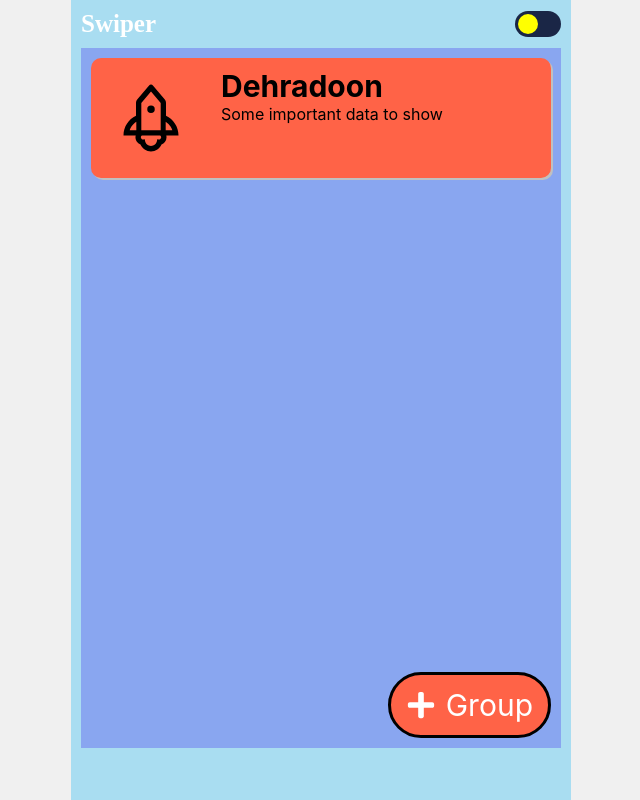
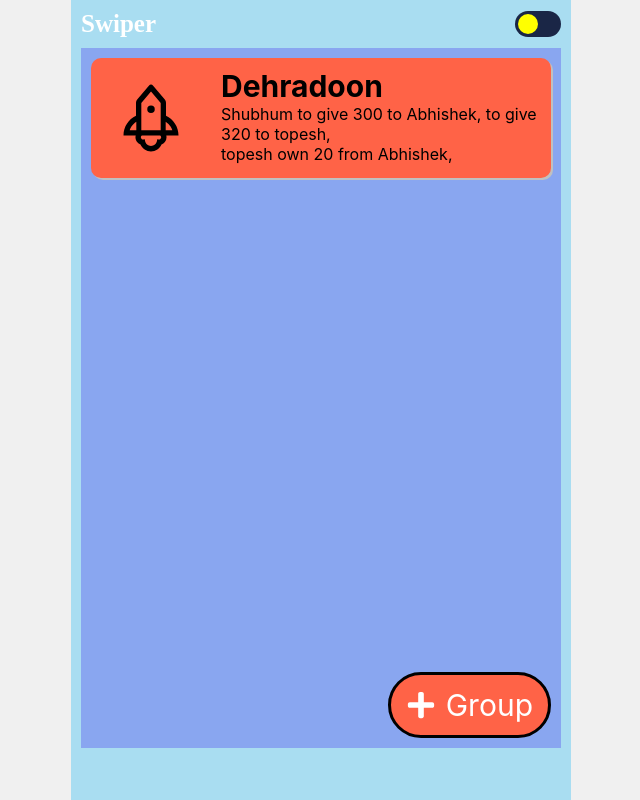
Before and after one commit to 4bhis1/Splitter-reborn, a React (Create React App) app: page / in a window 1280 px wide. Shown: the whole page, without its empty margins (319-959 px from the left). Built offline with nearby package versions, Linux system fonts and the light colour scheme; the HTML template or start-up script is replaced by a standard one.

Commit message:
done final touch

```diff
--- a/src/Component/CardForDescription.jsx
+++ b/src/Component/CardForDescription.jsx
@@ -1,19 +1,14 @@
 import React from "react";
 import Calculate from "../Pages/Calculation";
 
-const CardForDescription = ({ data }) => {
-  //   console.log("datat is hete", data[Object.keys(data)[0]]);
-  const name = Object.keys(data)[0];
+const CardForDescription = ({ obj, index }) => {
+  const data = obj.expenses[index];
+  const name = Object.keys(data);
+  const result = obj.result[index];
+  const tempData = data[name];
 
-  let expensesOfMember = data[Object.keys(data)[0]];
+  const avg = obj.avg[index]
 
-  let tempData = [];
-
-  for (let i in expensesOfMember) {
-    tempData.push({ Name: i, Amount: parseInt(expensesOfMember[i]) });
-  }
-
-  const { result, avg } = Calculate(tempData);
 
   let ansInString = result.map((x) => {
     return x.taker + " own " + x.amount + " from " + x.giver;
@@ -22,7 +17,7 @@ const CardForDescription = ({ data }) => {
   return (
     <div className="topCard" style={{ display: "block" }}>
       <div>{name}</div>
-      <div style={{ marginLeft: 20,marginTop : 10 }}>
+      <div style={{ marginLeft: 20, marginTop: 10 }}>
         <div style={{ marginLeft: 20 }}>
           {tempData.map((x, y) => {
             return (
--- a/src/Component/CardForGroups.jsx
+++ b/src/Component/CardForGroups.jsx
@@ -4,9 +4,9 @@ import "./Card.css";
 
 import { FaTrashAlt } from "react-icons/fa";
 
-const Card = ({ Name, func, logo }) => {
+const Card = ({ Name, func, logo, impData }) => {
   const rand = Math.floor(Math.random() * logo.length);
-  // console.log(rand, logo[rand]);
+  // console.log("??>?>?>?>", func);
   return (
     <div className="topCard" onClick={func}>
       <div
@@ -22,7 +22,11 @@ const Card = ({ Name, func, logo }) => {
       </div>
       <div style={{ marginLeft: 20 }}>
         <div className="name">{Name}</div>
-        <div>Some important data to show</div>
+        <div>
+          {impData?.map((x, y) => {
+            return <div key={y}>{x}</div>;
+          })}
+        </div>
       </div>
     </div>
   );
--- a/src/Component/DropBoxDescription.jsx
+++ b/src/Component/DropBoxDescription.jsx
@@ -2,16 +2,15 @@ import React from "react";
 import { useState } from "react";
 import { AiOutlineClose } from "react-icons/ai";
 import { FaSearch } from "react-icons/fa";
+import Calculate from "../Pages/Calculation";
 
 import "./Dropbox.css";
 
 const DropBoxDescription = ({ updateShowAdd, updateMainObj, obj, mainObj }) => {
-  // console.log("obj in drop Box description", obj);
   const [text, updateText] = useState({
     expense: "",
   });
   let members = obj.members;
-  // console.log("<><//", members);
 
   const [check, updateCheck] = useState({
     selectAll: false,
@@ -62,14 +61,10 @@ const DropBoxDescription = ({ updateShowAdd, updateMainObj, obj, mainObj }) => {
             onChange={() => {
               updateCheck({ ...check, selectAll: !check.selectAll });
             }}
-            // label= "Select all"
           />
           Select all
           <div style={{ paddingLeft: 15, paddingTop: 5, paddingBottom: 5 }}>
             {members.map((x, y) => {
-              // for (let i in check) {
-              //   if (check[i] === false) check.selectAll = false;
-              // }
               if (!text[x]) text[x] = 0;
 
               if (check.selectAll)
@@ -91,7 +86,6 @@ const DropBoxDescription = ({ updateShowAdd, updateMainObj, obj, mainObj }) => {
                     style={{ width: 50 }}
                     value={text.x}
                     onChange={(e) => {
-                      // console.log(e.target.value);
                       updateText({ ...text, [x]: e.target.value });
                       if (e.target.value > 0) {
                         check[x] = true;
@@ -104,22 +98,21 @@ const DropBoxDescription = ({ updateShowAdd, updateMainObj, obj, mainObj }) => {
           </div>
           <button
             onClick={() => {
-              let arr = {};
+              let arr = [];
 
-              // console.log("texte", text);
-              // console.log("into this one more time");
               for (let i in check) {
                 if (check[i] === true && i !== "selectAll") {
-                  arr[i] = text[i];
+                  const temp = { Name: i, Amount: parseInt(text[i]) };
+                  arr = [...arr, temp];
                 }
               }
 
-              // console.log("<><<<<<<", { [text.expense]: arr });
-              // console.log("object h bhai ye", obj);
-              let temp = [...obj.expenses, { [text.expense]: arr }];
-              obj.expenses = temp;
-              // obj.expenses.push({ [text.expense]: arr });
-              // console.log("main Object---> M>>M>", mainObj, obj);
+              obj.expenses = [...obj.expenses, { [text.expense]: arr }];
+
+              const { result, avg } = Calculate(arr);
+
+              obj.result = [...obj.result, result];
+              obj.avg = [...obj.avg,avg];
 
               updateMainObj([...mainObj]);
               updateShowAdd(false);
--- a/src/Pages/Calculation.js
+++ b/src/Pages/Calculation.js
@@ -23,7 +23,7 @@ let Calculate = (obj) => {
     }
   }
   // console.log(sum,sum/t,t,giver,taker)
-  console.log(giver, taker);
+  // console.log(giver, taker);
 
   let results = [];
 
--- a/src/Pages/Description.jsx
+++ b/src/Pages/Description.jsx
@@ -5,20 +5,28 @@ import { FaAngleLeft, FaPlus } from "react-icons/fa";
 import CardForDescription from "../Component/CardForDescription";
 import DropBox from "../Component/DropBox";
 import DropBoxDescription from "../Component/DropBoxDescription";
+import simplifyExpense from "./SimplifyExpense";
 
 const Description = ({ mainObject, updateMainObj, index }) => {
-  // console.log(">>>>>>>>>>>>>>>>><<<<<EEEe", mainObject);
   let tempObj;
   if (mainObject[index][Object.keys(mainObject[index])]) {
     tempObj = mainObject[index][Object.keys(mainObject[index])];
   }
   useEffect(() => {
     tempObj.expenses = [];
+    tempObj.result = [];
+    tempObj.avg = [];
   }, []);
 
   let [showAdd, updateShowAdd] = useState(false);
 
-  // console.log("???? --=-=-- mainObjectt", mainObject);
+  // console.log("??>?>?>", tempObj?.result);
+  let ans;
+  if (tempObj?.result) {
+    const { temp, result } = simplifyExpense(tempObj.result);
+    ans = result;
+    // console.log("temp??.>>",temp);
+  }
 
   return (
     <div
@@ -67,13 +75,22 @@ const Description = ({ mainObject, updateMainObj, index }) => {
           borderRadius: 11,
         }}
       >
-        Hellodea
+        {/* {tempObj["result"]?.map((result, y) => {
+          let ansInString = result.map((x) => {
+            return x.taker + " own " + x.amount + " from " + x.giver;
+          });
+          return ansInString.map((x1, y1) => {
+            return <div>{x1}</div>;
+          });
+        })} */}
+        {ans.map((x, y) => {
+          return <div key={y}>{x}</div>;
+        })}
       </div>
 
       <div>
         {tempObj?.expenses?.map((x, y) => {
-          // console.log("Description ", x);
-          return <CardForDescription data={x} key={y} />;
+          return <CardForDescription obj={tempObj} index={y} />;
         })}
       </div>
       <div
--- a/src/Pages/Main.jsx
+++ b/src/Pages/Main.jsx
@@ -15,6 +15,7 @@ import Nav from "../Component/Nav";
 import Description from "./Description";
 import Logo from "../Theme/Logo";
 import { useEffect } from "react";
+import simplifyExpense from "./SimplifyExpense";
 
 let all = [];
 
@@ -33,9 +34,35 @@ function Main() {
     updateMainObject([
       {
         Dehradoon: {
+          avg: [300, 320],
           logo: Logo[0],
-          // date
+          expenses: [
+            {
+              Khana: [
+                { Name: "Abhishek", Amount: 900 },
+                { Name: "Shubhum", Amount: 0 },
+                { Name: "topesh", Amount: 0 },
+              ],
+            },
+            {
+              Rakesh: [
+                { Name: "Abhishek", Amount: 0 },
+                { Name: "Shubhum", Amount: 0 },
+                { Name: "topesh", Amount: 960 },
+              ],
+            },
+          ],
           members: ["Abhishek", "Shubhum", "topesh"],
+          result: [
+            [
+              { giver: "Shubhum", amount: 300, taker: "Abhishek" },
+              { giver: "topesh", amount: 300, taker: "Abhishek" },
+            ],
+            [
+              { giver: "Abhishek", amount: 320, taker: "topesh" },
+              { giver: "Shubhum", amount: 320, taker: "topesh" },
+            ],
+          ],
         },
       },
     ]);
@@ -103,17 +130,26 @@ function Main() {
                   let name = Object.keys(x)[0];
                   let tempObject = mainObject[y][Object.keys(x)];
                   // console.log("---> tempObject", tempObject);
+                  // let {}
+
+                  let ans;
+                  if (tempObject?.result) {
+                    const { temp, result } = simplifyExpense(tempObject.result);
+                    ans = result;
+                    // console.log("temp??.>>",temp);
+                  }
+                  // console.log(">>?<><?<<><?> xxx",tempObject)
+
                   return (
                     <Card
                       key={y}
                       Name={name}
                       logo={tempObject.logo}
                       func={() => {
-                        console.log("Clicked here");
                         updateIndexOfObject(y);
                         updateResult(true);
-                        // console.log(y);
                       }}
+                      impData ={ans}
                     />
                   );
                 })}
@@ -139,44 +175,6 @@ function Main() {
             </div>
           )}
         </div>
-        {/* <div
-              className="ResultButton"
-              style={{ backgroundColor: primary["main"] }}
-              onClick={() => {
-                let k = Calculate(all);
-                // console.log("answer from function",Calculate(all))
-                // console.log("answer in a variable",k)
-                updateAns(k);
-                updateResult(true);
-              }}
-            > */}
-        {/* Results */}
-        {/* </div> */}
-        {/* </> */}
-        {/* ) : (
-          <div
-            style={{
-              marginLeft: 10,
-              marginRight: 10,
-              height: "610px",
-              padding: 1,
-              backgroundColor: primary["light"],
-            }}
-          >
-            <div>
-              {console.log(ans)}
-              {ans.map((x, y) => {
-                return (
-                  <ResultToCard
-                    giver={x.giver}
-                    amount={x.amount}
-                    taker={x.taker}
-                  />
-                );
-              })}
-            </div>
-          </div>
-        )} */}
       </div>
     </div>
   );
--- /dev/null
+++ b/src/Pages/SimplifyExpense.js
@@ -0,0 +1,49 @@
+let simplifyExpense = (obj) => {
+  let temp = {};
+
+  for (let i of obj) {
+    for (let j of i) {
+      const giver = j["giver"];
+      const taker = j["taker"];
+      const amount = j["amount"];
+
+      // console.log(giver,taker,amount)
+      if (temp[giver]) {
+        temp[giver] = { ...temp[giver], [taker]: amount };
+      } else if (temp[taker]) {
+        let temp1 = temp[taker];
+        let tempAmount;
+        if (temp[taker][giver]) {
+          tempAmount = parseInt(temp[taker][giver]) - parseInt(amount);
+          // console.log(">>>",tempAmount,temp[taker][giver],amount)
+          temp[taker] = { [giver]: tempAmount };
+        } else {
+          temp[taker] = { ...temp[taker], [giver]: amount * -1 };
+        }
+      } else temp[giver] = { [taker]: amount };
+    }
+  }
+  // console.log(temp)
+
+  let result = [];
+
+  for (let i in temp) {
+    // console.log(temp[i])
+    let ans = i + " ";
+    for (let j in temp[i]) {
+      const temp2 = temp[i];
+      // console.log(">>?>?",temp2)
+      if (temp2[j] > 0) {
+        ans = ans + "to give " + temp2[j] + " to " + j + ", ";
+      } else if (temp2[j] < 0) {
+        ans = ans + "own " + temp2[j] * -1 + " from " + j + ", ";
+      }
+      // console.log(ans)
+    }
+    result.push(ans);
+  }
+
+  return { temp, result };
+};
+
+export default simplifyExpense;
```
Also changed, not shown: src/Component/DropBox.jsx (+0 -7 lines).
